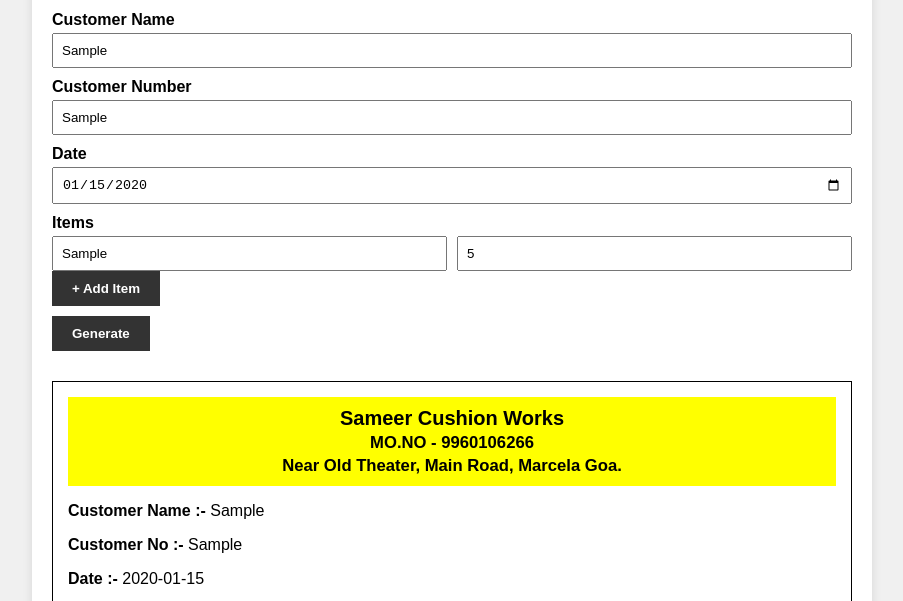
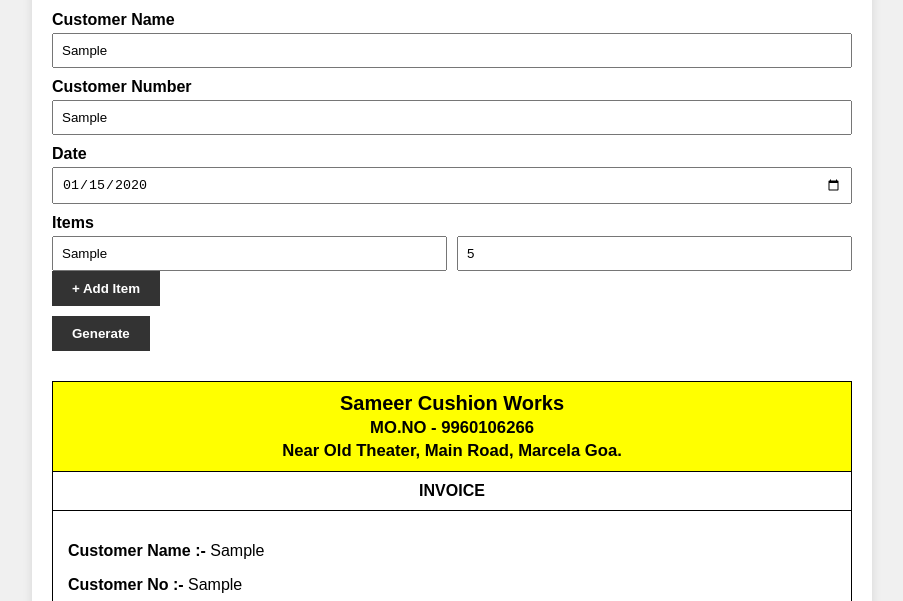
Before and after one commit to shreevesh-naik/Bill-Generator, a plain HTML site: page index.html in a window 1280 px wide. Both pictures are taken after typing "Sample", "Sample", "2020-01-15", "Sample", "5" into the empty fields and a click on the button "Generate". Shown: the part 129-730 px from the top of the page, without its empty margins (188-1091 px from the left). Drawn offline with Linux system fonts and the light colour scheme.

Commit message:
Update index.html
Added ui fixes

```diff
--- a/index.html
+++ b/index.html
@@ -46,8 +46,17 @@
     .invoice {
       margin-top: 30px;
       border: 1px solid #000;
+      min-height: 600px;
+    }
+    .invoiceheader{
+      text-align: center;
+      padding: 10px;
+      border-top: 1px solid #000;
+      font-weight: bold;
+    }
+    .invoicemain {
+      border-top: 1px solid #000;
       padding: 15px;
-      min-height: 600px;
     }
     table {
       width: 100%;
@@ -140,6 +149,10 @@
           <div class="yellow-header">Sameer Cushion Works<br>
             <small>MO.NO - 9960106266<br>Near Old Theater, Main Road, Marcela Goa.</small>
           </div>
+          <div class="invoiceheader">
+            INVOICE
+          </div>
+          <div class="invoicemain">
           <p><strong>Customer Name :-</strong> ${name}</p>
           <p><strong>Customer No :-</strong> ${number}</p>
           <p><strong>Date :-</strong> ${date}</p>
@@ -160,6 +173,7 @@
           <p><strong>Rupees:</strong> ${convertToWords(Math.floor(total))} only</p>
           <div class="signature">
             Signature
+          </div>
           </div>
         </div>
       `;
```
